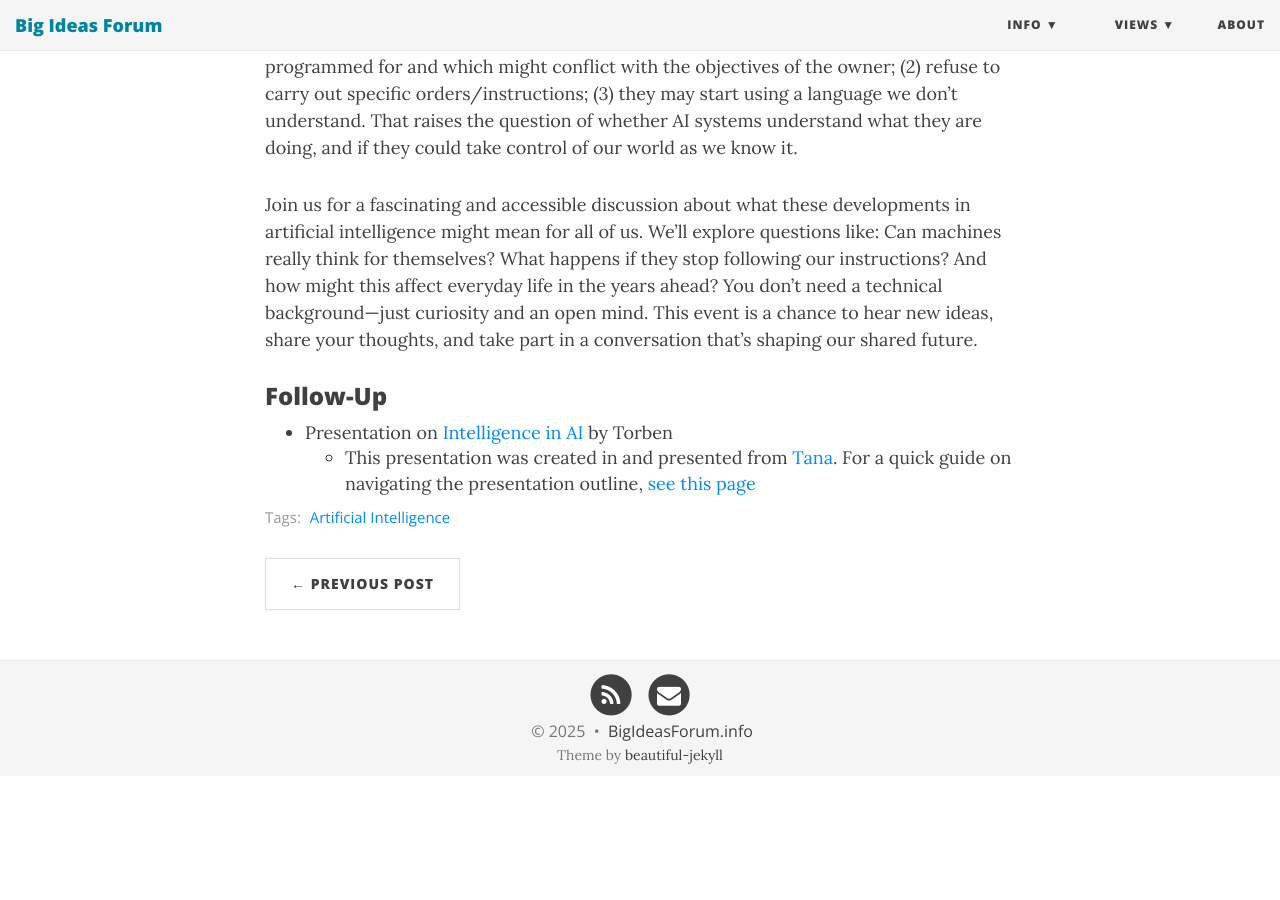
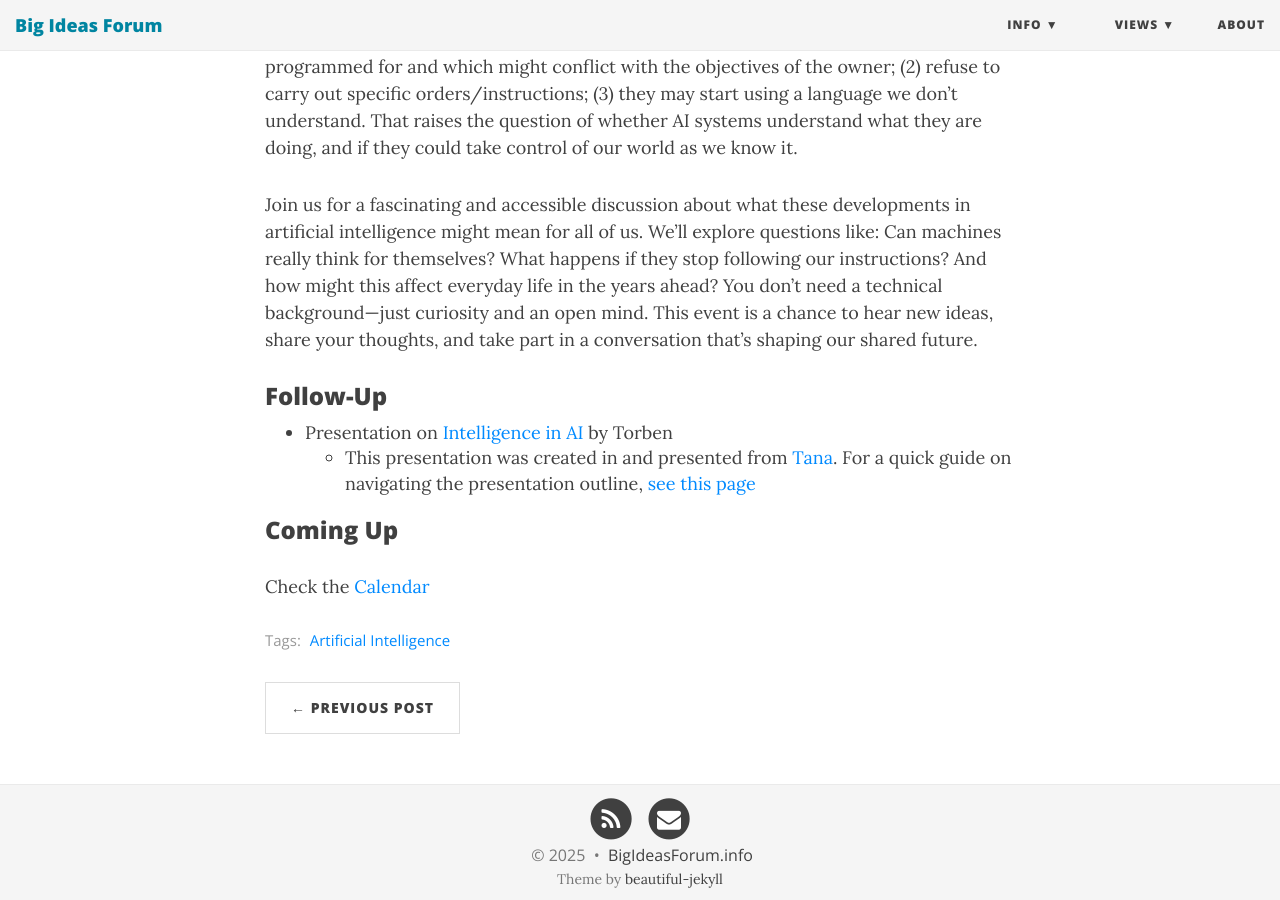
Before and after one commit to BigIdeasForum/bigideasforum.github.io, a Jekyll site: the page built from _posts/2025/2025-11-06-ai-consciousness.md, in a window 1280 px wide and 900 px high, scrolled down 595 px. Built offline with Jekyll 4.4.1, drawn with Linux system fonts in a browser that asks for light colours; nearby versions of some CDN libraries; before the commit the page ends 1371 px from its top, so only the background shows below that.

Commit message:
Add link to calendar on event page

```diff
--- a/_posts/2025/2025-11-06-ai-consciousness.md
+++ b/_posts/2025/2025-11-06-ai-consciousness.md
@@ -16,3 +16,7 @@ Join us for a fascinating and accessible discussion about what these development
 
 * Presentation on [Intelligence in AI](https://app.tana.inc/shared/are-ai-systems-intelligent-do-they-possess-consciousness/MEpZR3B1WXFYaDJJL0lYelA4UW1VLTE0RA==?wsid=hy8J-5GhUEnW) by Torben
     * This presentation was created in and presented from [Tana](https://tana.inc).  For a quick guide on navigating the presentation outline, [see this page](https://tana.inc/articles/intro-to-the-outline-editor)
+
+### Coming Up
+
+Check the [Calendar](/calendar)
```
